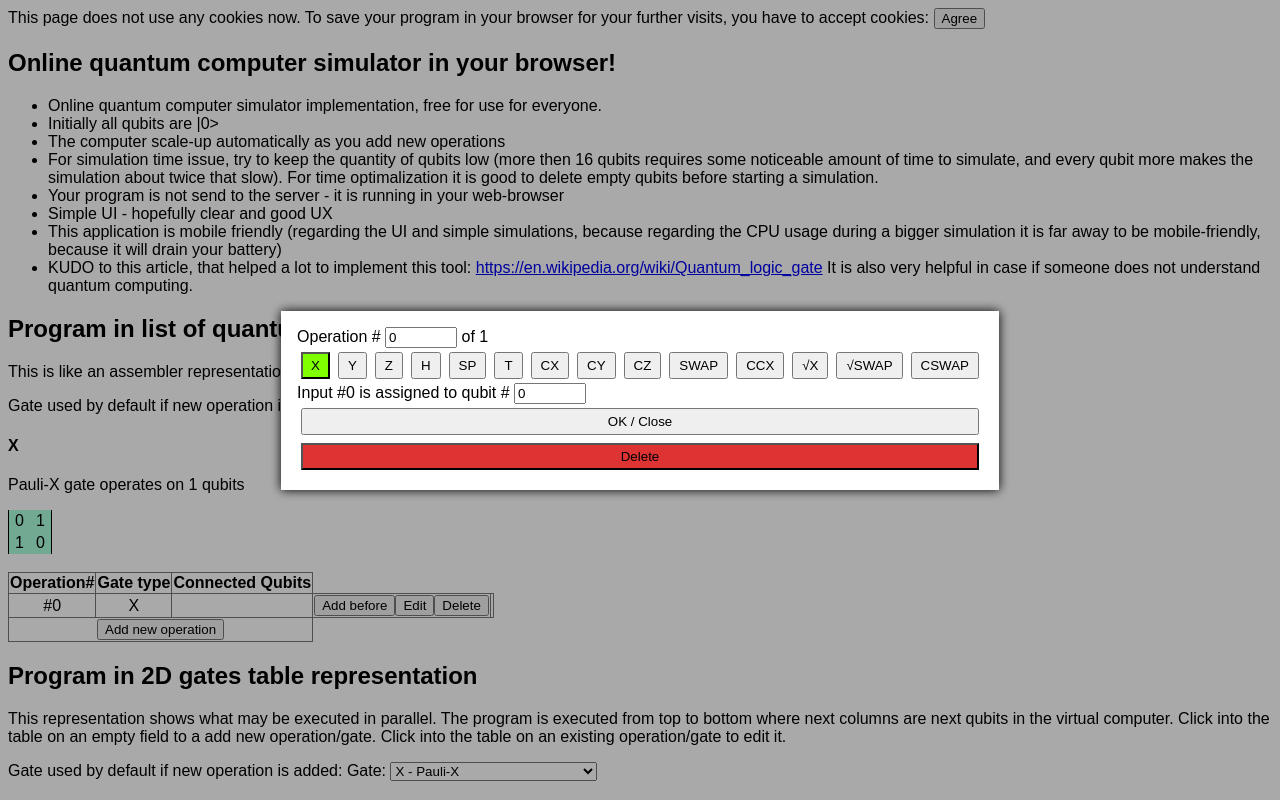
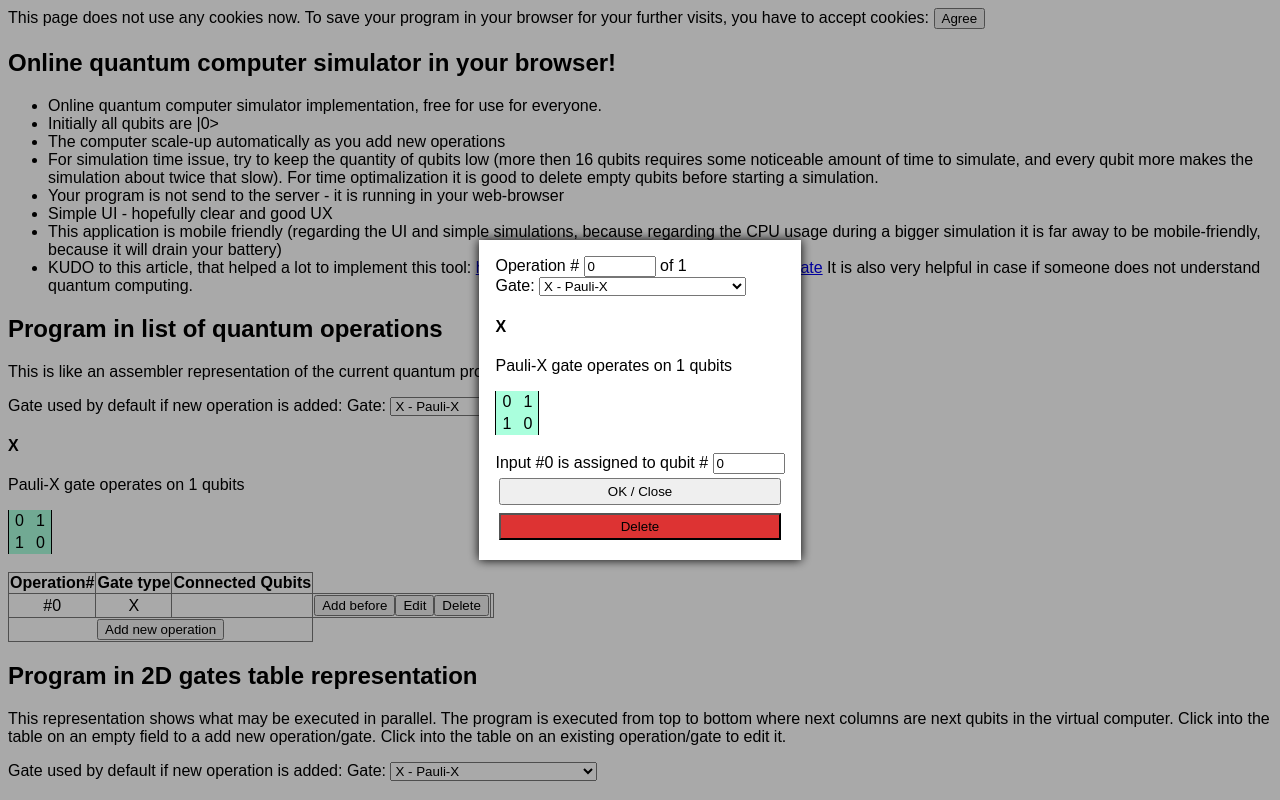
Before and after one commit to adrianscheit/web-quantum-computer-simulator, an Angular app: page / in a window 1280 px wide. Both pictures are taken after a click on the button "Add new operation". Shown: the top 800 px of the page. Built offline with nearby package versions, Linux system fonts and the light colour scheme.

Commit message:
Fix operaton component

```diff
--- a/src/app/operation/operation.component.html
+++ b/src/app/operation/operation.component.html
@@ -7,8 +7,7 @@
             {{program.length}}
         </label>
         <div>
-            <button type="button" *ngFor="let g of gates" [class.selected]="g.name===gate.name"
-                (click)="setGate(g)">{{g.name?g.name:'|'}}</button>
+            <app-gate-select [gate]="gate" (gateChange)="setGate($event)"></app-gate-select>
         </div>
         <label *ngFor="let i of qi; let ii=index">
             Input #{{ii}} is assigned to qubit #
--- a/src/app/operation/operation.component.ts
+++ b/src/app/operation/operation.component.ts
@@ -20,7 +20,7 @@ export class OperationComponent {
             if (gatesMap.has(this.program[index].gn)) {
                 this.setGate(gatesMap.get(this.program[index].gn)!);
             } else {
-                this.gate = noGate;
+                this.gate = undefined;
             }
         }
     }
@@ -34,7 +34,7 @@ export class OperationComponent {
     private newIndex: number = -1;
     qi: number[] = [];
     private deletedQi: number[] = [];
-    gate: G = noGate;
+    gate: G | undefined;
     readonly gates: G[] = gates;
     valid = true;
 
@@ -69,12 +69,12 @@ export class OperationComponent {
         if (!Number.isInteger(this.newIndex) || this.newIndex < 0 || this.newIndex >= this.program.length) {
             return false;
         }
-        return !this.gate.validateQubitIndexes(this.qi);
+        return this.gate !== undefined && !this.gate.validateQubitIndexes(this.qi);
     }
 
     close(): void {
         if (this.valid) {
-            this.program[this.index!].gn = this.gate.name;
+            this.program[this.index!].gn = this.gate!.name;
             this.program[this.index!].qi = this.qi;
             if (this.index !== this.newIndex) {
                 this.program.splice(this.newIndex, 0, ...this.program.splice(this.index!, 1));
```
